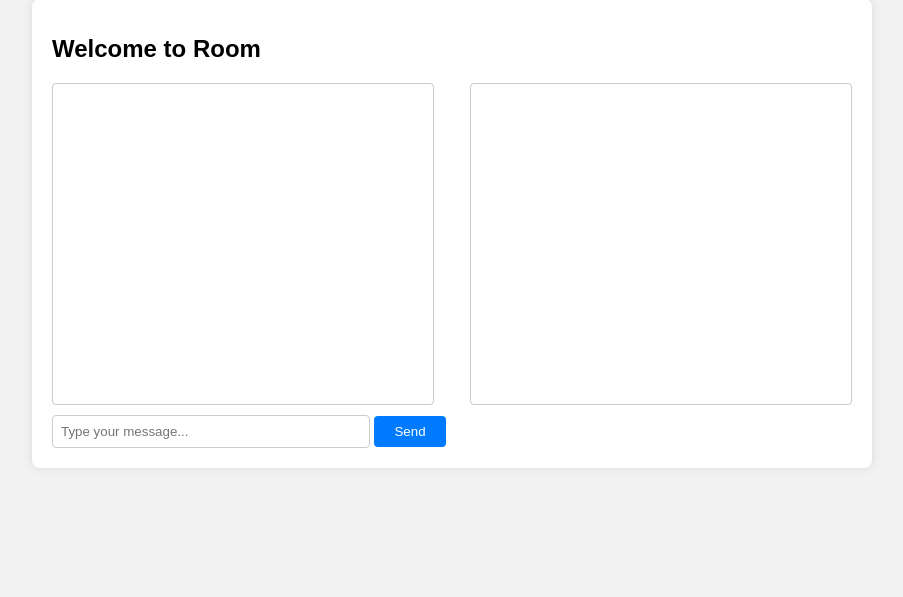
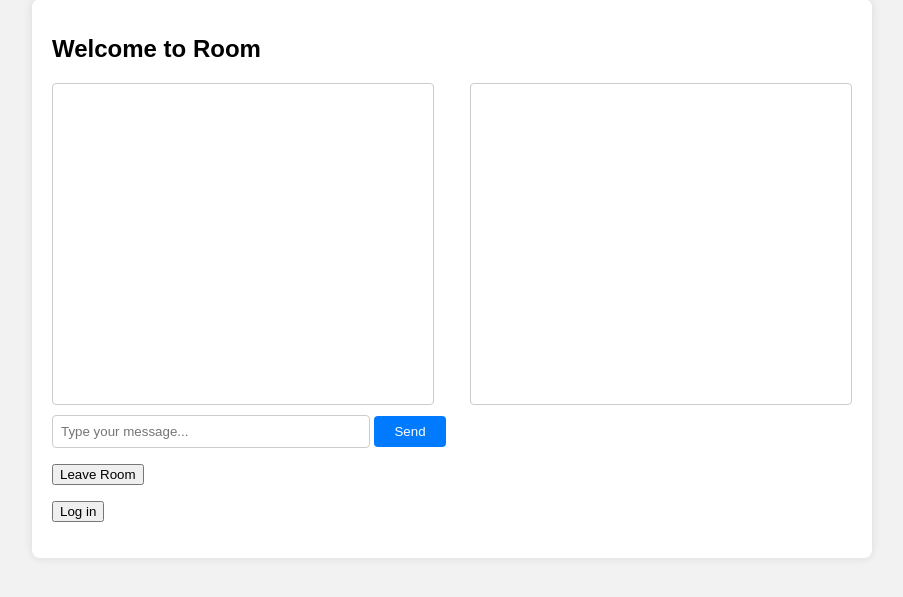
Before and after one commit to DenisKostyuk/Dialogix, a Flask app: page /room/1 in a window 1280 px wide. Shown: the part 21-618 px from the top of the page, without its empty margins (188-1091 px from the left). Run offline with Flask 3, Linux system fonts and the light colour scheme; parts of the project's set-up code (start-up, migrations or seed data) failed here and were passed over; some libraries are stand-ins or nearby versions.

Commit message:
Added buttons to leave room and to go back to the login page from the room HTML

```diff
--- a/app/app.py
+++ b/app/app.py
@@ -95,6 +95,15 @@ def room_chat(room_name):
             user.current_room = room_name
             print("in method room_chat , the users room is :", user.current_room)
     # room = rooms.get(room_name)
+    if request.method == "GET":
+        # Check if the "action" parameter exists in the request args
+        if "action" in request.args and request.args["action"] == "Leave Room":
+            for user in users:
+                if user.fullName == session.get("name"):
+                    user.current_room = None
+            return redirect(url_for("display_rooms"))
+        if "action" in request.args and request.args["action"] == "Log in":
+            return redirect(url_for("login"))
     return render_template("room_chat.html", room=room_name)
 
 @socketio.on("message")
--- a/templates/room_chat.html
+++ b/templates/room_chat.html
@@ -78,6 +78,14 @@
             <input type="text" id="input-message" name="message" placeholder="Type your message...">
             <input type="submit" id="send-button" value="Send">
         </form>
+
+        <form id = leave-room action="#" method="get">
+            <p><input type="submit" name="action" value="Leave Room"></p>
+        </form>
+
+        <form id = return_to_login action="#" methos="get">
+            <p><input type="submit" name="action" value="Log in"></p>
+        </form>
     </div>
 
     <script src="https://cdnjs.cloudflare.com/ajax/libs/socket.io/4.3.2/socket.io.js"></script>
```
